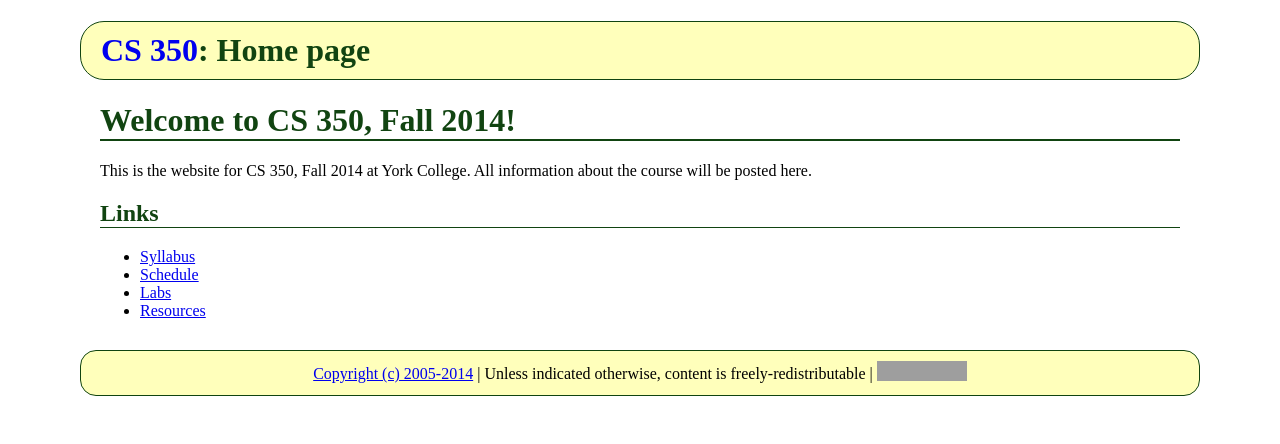
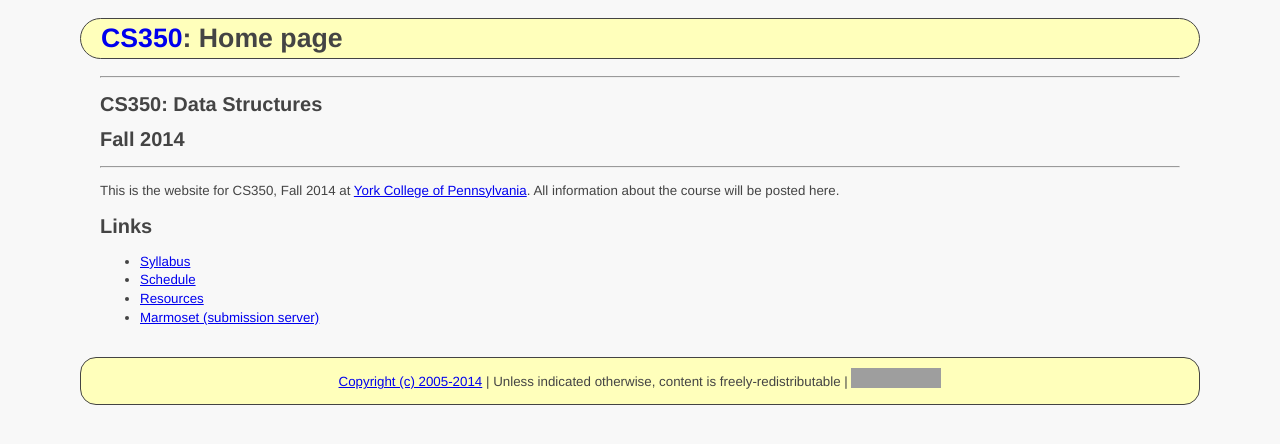
Before and after one commit to ycpcs/cs350-fall2014, a Jekyll site: the page built from index.md, in a window 1280 px wide. Shown: the top 444 px of the page. Built offline with Jekyll 4.4.1, drawn with Linux system fonts in a browser that asks for light colours; Markdown is read by kramdown in place of the engine named in the settings; grey boxes are pictures that could not be loaded.

Commit message:
first real commit of CS350

```diff
--- a/_layouts/default.html
+++ b/_layouts/default.html
@@ -2,14 +2,14 @@
 <html>
 	<head>
 		<meta charset="utf-8" />
-		<title>CS 350 - {{ page.title }}</title>
+		<title>{{ page.course_number }} - {{ page.title }}</title>
 		<link rel="stylesheet" href="{{ site.url }}/css/cs101.css" />
 		<link rel="stylesheet" href="{{ site.url }}/css/syntax.css" />
 	</head>
 
 	<body>
 		<div class="pageheader">
-			<h1><a href="{{ site.url }}">CS 350</a>: {{ page.title }}</h1>
+			<h1><a href="{{ site.url }}">{{ page.course_number }}</a>: {{ page.title }}</h1>
 		</div>
 		<div class="content">
 		{{ content }}
--- a/css/cs101.css
+++ b/css/cs101.css
@@ -1,12 +1,21 @@
 body {
+	font:13.34px helvetica,arial,freesans,clean,sans-serif;
 	margin: 0px 80px;
+	background-color: #F8F8F8;
+	color: #444;
+	line-height:1.4em;
+}
+
+p {
+	margin:1em 0;
+	line-height:1.5em;
 }
 
 .pageheader h1 {
-	color: #141;
+/* 	color: #141; */
 	font-size: 200%;
 	background: #ffb;
-	border: 1px solid #141;
+	border: 1px solid #444;
 	border-radius: 24px;
 	padding: 10px 20px;
 }
@@ -22,17 +31,18 @@ body {
 
 .content {
 	padding: 0px 20px;
-	background: white;
+/* 	background: white; */
 }
 
 .content h1 {
-	color: #141;
-	border-bottom: 2px solid #141;
+/* 	color: #141; */
+/* 	border-bottom: 2px solid #444; */
+/* 	padding-bottom: 10px; */
 }
 
 .content h2, .content h3 {
-	color: #141;
-	border-bottom: 1px solid #141;
+/* 	color: #141; */
+/* 	border-bottom: 1px solid #444; */
 }
 
 .footer {
@@ -41,7 +51,7 @@ body {
 	padding: 10px 30px;
 	text-align: center;
 	background: #ffb;
-	border: 1px solid #141;
+	border: 1px solid #444;
 	border-radius: 16px;
 }
 
@@ -70,11 +80,22 @@ pre {
 table {
 	border: 1px solid black;
 	border-collapse: collapse;
+	font-size:inherit;
+	font:100%;
+	margin:1em;
 }
 
-tr, th, td {
-	border: 1px solid black;
-	padding: 2px 6px;
+
+th {
+	border:2px solid #bbb;
+	padding: 5px 20px;
+}
+
+tr, td {
+	border:1px solid #bbb;
+	border-left: 2px solid #bbb;
+	border-right: 2px solid #bbb;
+	padding: 5px 20px;
 }
 
 /* Minor tweak to get the CC image link to align nicely with the footer text */
--- a/index.md
+++ b/index.md
@@ -1,11 +1,15 @@
 ---
 layout: default
+course_number: CS350
 title: Home page
 ---
 
-# Welcome to CS 350, Fall 2014!
+------------------------
+##CS350: Data Structures
+##Fall 2014
+------------------------
 
-This is the website for CS 350, Fall 2014 at York College.
+This is the website for CS350, Fall 2014 at [York College of Pennsylvania](http://www.ycp.edu).
 All information about the course will be posted here.
 
 ## Links
@@ -14,10 +18,10 @@ All information about the course will be posted here.
 <ul>
   <li><a href="syllabus.html">Syllabus</a></li>
   <li><a href="schedule.html">Schedule</a></li>
-  <li><a href="labs/index.html">Labs</a></li>
-  <li><a href="resources.html">Resources</a></li>
+<!--  <li><a href="labs/index.html">Labs</a></li>-->
+  <li><a href="resources/index.html">Resources</a></li>
 <!--  <li><a href="submitting.html">Submitting labs and assignments</a></li>-->
-<!--  <li><a href="https://cs.ycp.edu/marmoset">Marmoset (submission server)</a></li>-->
+  <li><a href="https://cs.ycp.edu/marmoset">Marmoset (submission server)</a></li>
 </ul>
 </div>
 
```
Also changed, not shown: resources/index.md (added, +13 -0 lines), schedule.md (added, +65 -0 lines), syllabus.md (added, +145 -0 lines).
